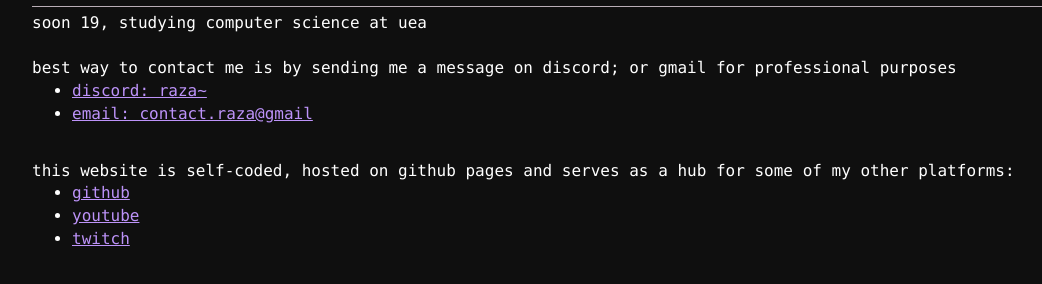
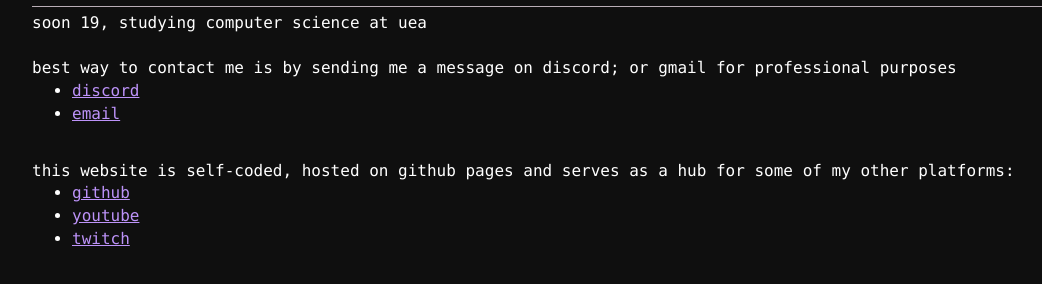
Before and after one commit to raza221/raza221.github.io, a plain HTML site: page index.html in a window 1280 px wide. Shown: the part 278-562 px from the top of the page, without its empty margins (38-1080 px from the left). Drawn offline with Linux system fonts and the light colour scheme.

Commit message:
Update index.html

```diff
--- a/index.html
+++ b/index.html
@@ -20,8 +20,8 @@
 		<br>
 	    	best way to contact me is by sending me a message on discord; or gmail for professional purposes
 		<ul>
-			<li><a href="https://discordapp.com/users/431530175935807488">discord: raza~</a></li>
-            <li><a href="mailto:contact.raza0@gmail.com">email: contact.raza@gmail</a></li>
+			<li><a href="https://discordapp.com/users/431530175935807488">discord</a></li>
+            <li><a href="mailto:contact.raza0@gmail.com">email</a></li>
 		</ul>
         <br>
 		this website is self-coded, hosted on github pages and serves as a hub for some of my other platforms:
```
